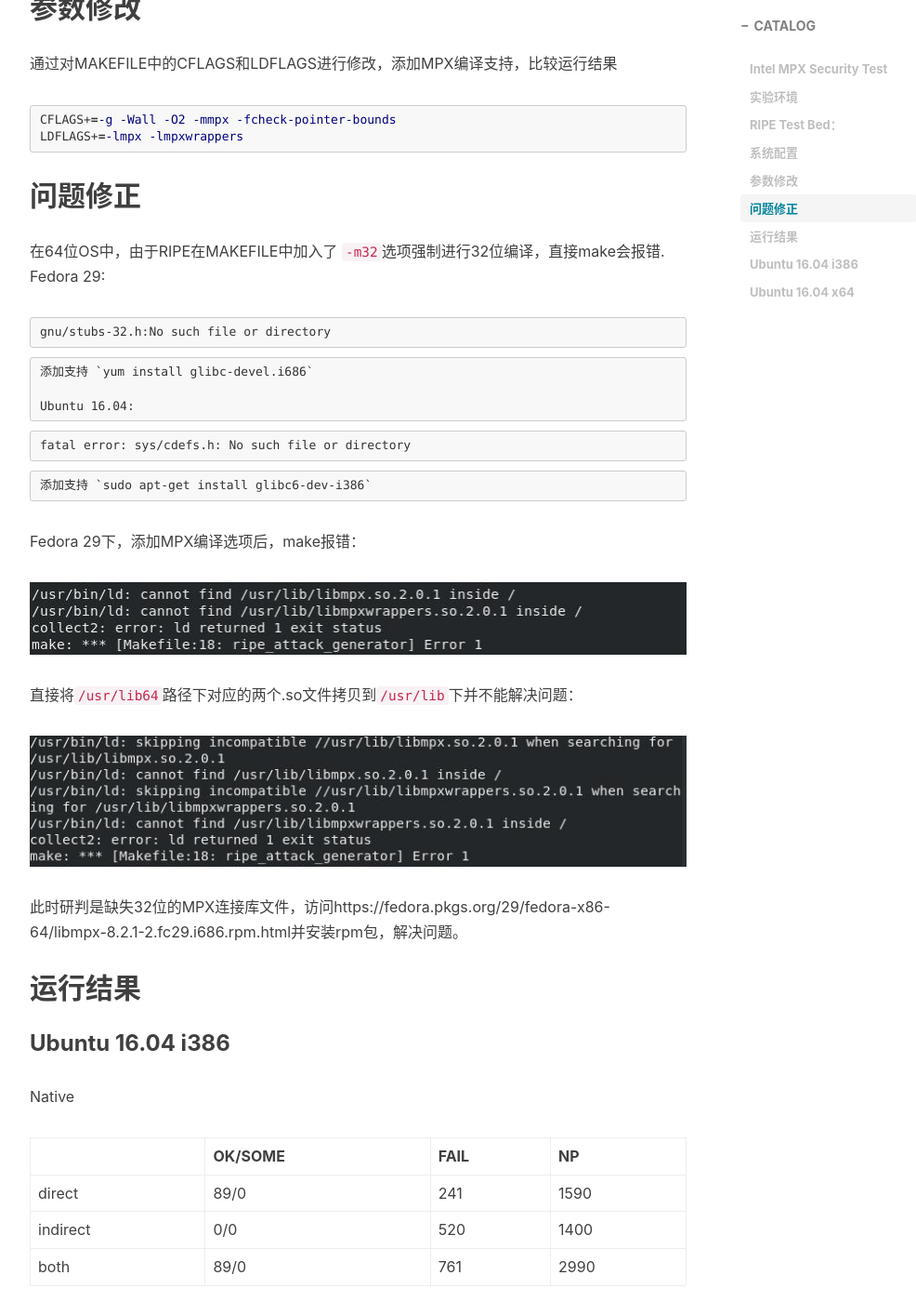
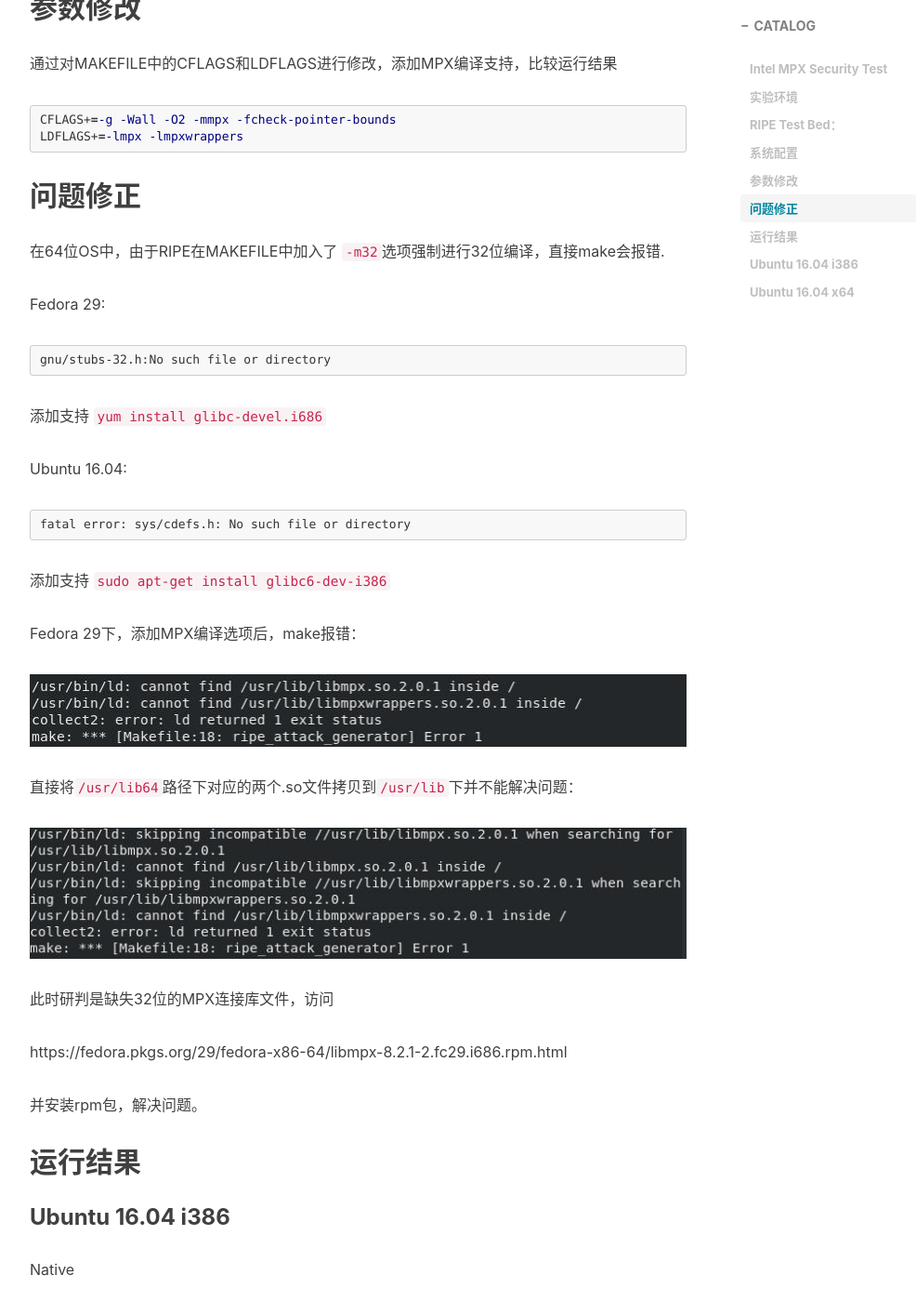
Before and after one commit to blankaiwang/blankaiwang.github.io, a Jekyll site: the page built from _posts/2019-02-12-Intel-MPX-Security-Test.markdown, in a window 1280 px wide and 1400 px high, scrolled down 931 px. Shown: the whole window at 93% size, without its empty margins (233-1219 px from the left). Built offline with Jekyll 4.4.1, drawn with Linux system fonts in a browser that asks for light colours; nearby versions of some CDN libraries; comment, search, counter and statistics services are not loaded; part of the change alters nothing that is shown.

````diff
--- a/_posts/2019-02-12-Intel-MPX-Security-Test.markdown
+++ b/_posts/2019-02-12-Intel-MPX-Security-Test.markdown
@@ -44,31 +44,36 @@ LDFLAGS+=-lmpx -lmpxwrappers
 ## 问题修正
 
 在64位OS中，由于RIPE在MAKEFILE中加入了 `-m32`选项强制进行32位编译，直接make会报错.
-    Fedora 29:
+
+Fedora 29:
 
 ```bash
 gnu/stubs-32.h:No such file or directory
 ```
 
-	添加支持 `yum install glibc-devel.i686`
+添加支持 `yum install glibc-devel.i686`
 
-	Ubuntu 16.04:
+Ubuntu 16.04:
 
 ```bash
 fatal error: sys/cdefs.h: No such file or directory
 ```
 
-	添加支持 `sudo apt-get install glibc6-dev-i386`
+添加支持 `sudo apt-get install glibc6-dev-i386`
 
 Fedora 29下，添加MPX编译选项后，make报错：
 
    ![error2.1](https://github.com/blankaiwang/blankaiwang.github.io/raw/master/_posts/2019-02-12-Intel-MPX-Security-Test.assets/Figure%201.jpg)
 
-   直接将`/usr/lib64`路径下对应的两个.so文件拷贝到`/usr/lib`下并不能解决问题：
+直接将`/usr/lib64`路径下对应的两个.so文件拷贝到`/usr/lib`下并不能解决问题：
 
    ![error2.2](https://github.com/blankaiwang/blankaiwang.github.io/raw/master/_posts/2019-02-12-Intel-MPX-Security-Test.assets/Figure%202.jpg)
 
-   此时研判是缺失32位的MPX连接库文件，访问https://fedora.pkgs.org/29/fedora-x86-64/libmpx-8.2.1-2.fc29.i686.rpm.html并安装rpm包，解决问题。
+此时研判是缺失32位的MPX连接库文件，访问
+
+https://fedora.pkgs.org/29/fedora-x86-64/libmpx-8.2.1-2.fc29.i686.rpm.html
+
+并安装rpm包，解决问题。
 
 ## 运行结果
 
````
